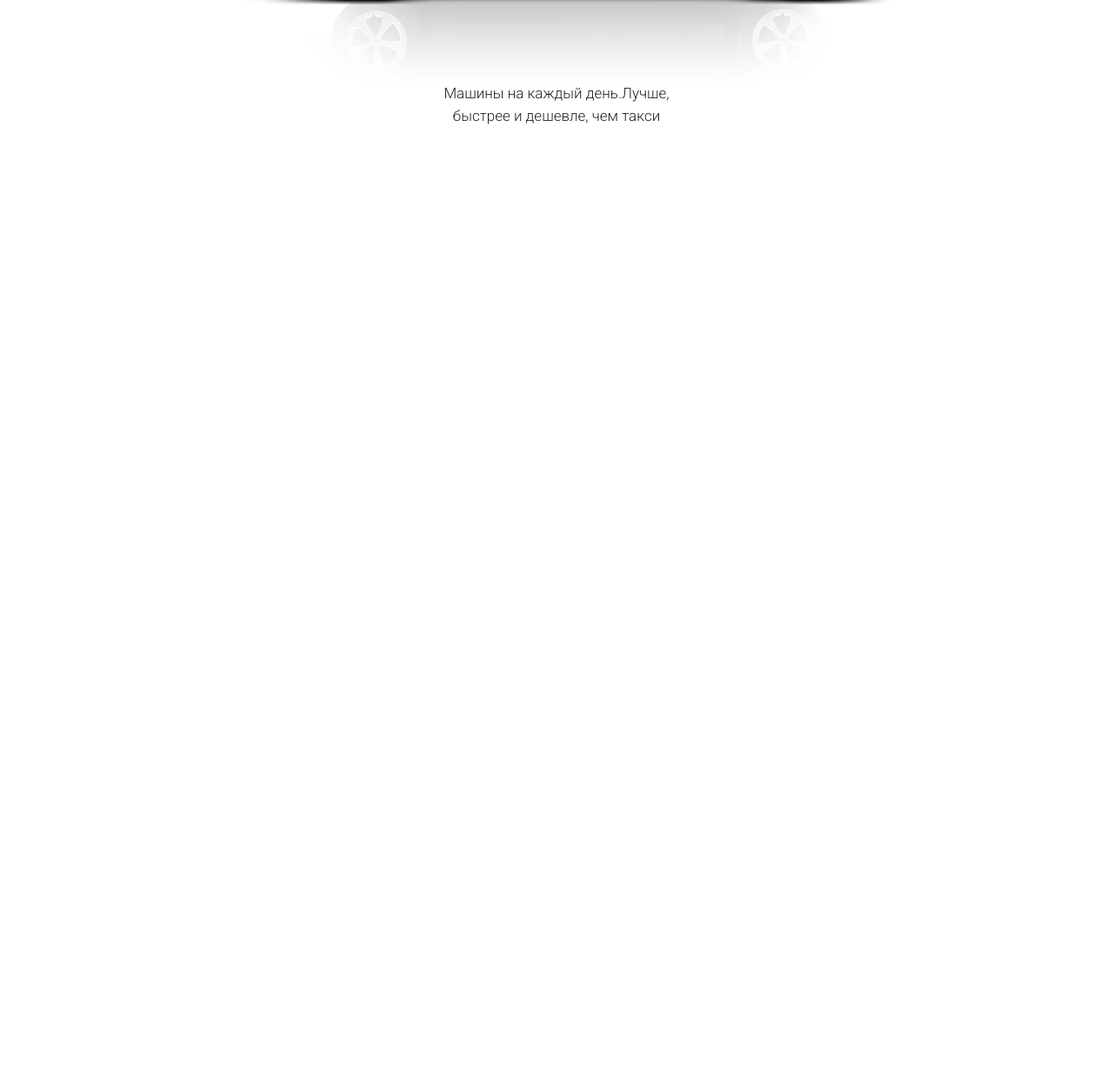
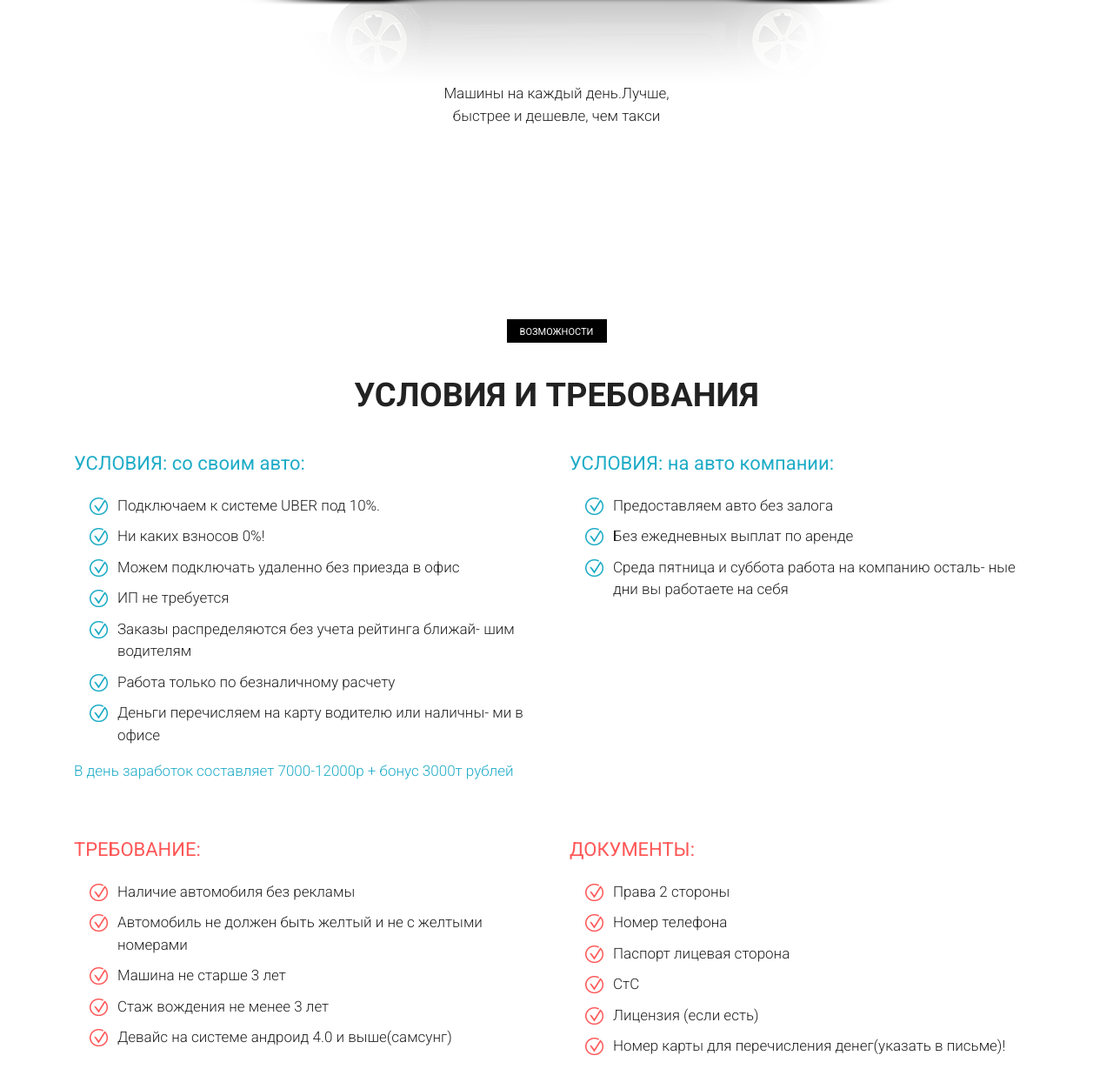
Before and after one commit to Solopgang116/uber777, a plain HTML site: page src/index.html in a window 1280 px wide. Shown: the part 3253-4505 px from the top of the page at 87% size. Before the commit the page ends 3552 px from the top, so only its background shows below. Drawn offline with Linux system fonts and the light colour scheme.

Commit message:
свёрстана пятая секция секция

```diff
--- a/src/index.html
+++ b/src/index.html
@@ -188,37 +188,37 @@
           <div class="col-4">
             <div class="mobile__item mobile__item_1">
               <a href="#" class="mobile__item_link">оформление заказа одним касанием</a>
-              <div class="mobile__item_plus"><img src="icon/plus.png" alt="plus" /></div>
+              <div class="mobile__item_plus"></div>
             </div>
           </div>
           <div class="col-4">
             <div class="mobile__item mobile__item_2">
               <a href="#" class="mobile__item_link">надежная подача</a>
-              <div class="mobile__item_plus"><img src="icon/plus.png" alt="plus" /></div>
+              <div class="mobile__item_plus"></div>
             </div>
           </div>
           <div class="col-4">
             <div class="mobile__item mobile__item_3">
               <a href="#" class="mobile__item_link">прозрачные цены</a>
-              <div class="mobile__item_plus"><img src="icon/plus.png" alt="plus" /></div>
+              <div class="mobile__item_plus"></div>
             </div>
           </div>
           <div class="col-4">
             <div class="mobile__item mobile__item_4">
               <a href="#" class="mobile__item_link">безналичная оплата</a>
-              <div class="mobile__item_plus"><img src="icon/plus.png" alt="plus" /></div>
+              <div class="mobile__item_plus"></div>
             </div>
           </div>
           <div class="col-4">
             <div class="mobile__item mobile__item_5">
               <a href="#" class="mobile__item_link">обратная связь</a>
-              <div class="mobile__item_plus"><img src="icon/plus.png" alt="plus" /></div>
+              <div class="mobile__item_plus"></div>
             </div>
           </div>
           <div class="col-4">
             <div class="mobile__item mobile__item_6">
               <a href="#" class="mobile__item_link">разделить стоимость поездки</a>
-              <div class="mobile__item_plus"><img src="icon/plus.png" alt="plus" /></div>
+              <div class="mobile__item_plus"></div>
             </div>
           </div>
         </div>
@@ -242,5 +242,70 @@
         </div>
       </div>
     </section>
+    <section class="conditions">
+      <div class="container">
+        <div class="label">возможности</div>
+        <div class="title">условия и требования</div>
+        <div class="row">
+          <div class="col-6">
+            <div class="conditions__self">УСЛОВИЯ: со своим авто:</div>
+            <ul class="conditions__list">
+              <li class="conditions__item">Подключаем к системе UBER под 10%.</li>
+              <li class="conditions__item">Ни каких взносов 0%!</li>
+              <li class="conditions__item">Можем подключать удаленно без приезда в офис</li>
+              <li class="conditions__item">ИП не требуется</li>
+              <li class="conditions__item">
+                Заказы распределяются без учета рейтинга ближай- шим водителям
+              </li>
+              <li class="conditions__item">Работа только по безналичному расчету</li>
+              <li class="conditions__item">
+                Деньги перечисляем на карту водителю или наличны- ми в офисе
+              </li>
+            </ul>
+            <div class="conditions__text">
+              В день заработок составляет 7000-12000р + бонус 3000т рублей
+            </div>
+          </div>
+
+          <div class="col-6">
+            <div class="conditions__our">УСЛОВИЯ: на авто компании:</div>
+            <ul class="conditions__list">
+              <li class="conditions__item">Предоставляем авто без залога</li>
+              <li class="conditions__item">Без ежедневных выплат по аренде</li>
+              <li class="conditions__item">
+                Среда пятница и суббота работа на компанию осталь- ные дни вы работаете на себя
+              </li>
+            </ul>
+          </div>
+          <div class="col-6">
+            <div class="conditions__need">ТРЕБОВАНИЕ:</div>
+            <ul class="conditions__list">
+              <li class="conditions__item conditions__item_red">Наличие автомобиля без рекламы</li>
+              <li class="conditions__item conditions__item_red">
+                Автомобиль не должен быть желтый и не с желтыми номерами
+              </li>
+              <li class="conditions__item conditions__item_red">Машина не старше 3 лет</li>
+              <li class="conditions__item conditions__item_red">Стаж вождения не менее 3 лет</li>
+              <li class="conditions__item conditions__item_red">
+                Девайс на системе андроид 4.0 и выше(самсунг)
+              </li>
+            </ul>
+          </div>
+          <div class="col-6">
+            <div class="conditions__doc">ДОКУМЕНТЫ:</div>
+            <ul class="conditions__list">
+              <li class="conditions__item conditions__item_red">Права 2 стороны</li>
+              <li class="conditions__item conditions__item_red">Номер телефона</li>
+              <li class="conditions__item conditions__item_red">Паспорт лицевая сторона</li>
+              <li class="conditions__item conditions__item_red">СтС</li>
+              <li class="conditions__item conditions__item_red">Лицензия (если есть)</li>
+              <li class="conditions__item conditions__item_red">
+                Номер карты для перечисления денег(указать в письме)!
+              </li>
+            </ul>
+          </div>
+        </div>
+      </div>
+    </section>
   </body>
 </html>
--- a/src/sass/style.sass
+++ b/src/sass/style.sass
@@ -1,7 +1,19 @@
 // переменные
 
 $primary__color:rgb(30, 172, 199)
+$second__color: rgb(255, 86, 86)
 
+
+
+//_________________________________________
+
+// миксины
+=btn__hover
+	&:hover
+		background-image: none
+		background-color: $primary__color
+
+//_________________________________________
 
 *
 	font-family: 'Roboto', sans-serif
@@ -114,6 +126,7 @@ nav
 		margin-top: 19px
 		min-width: 172px
 		height: 46px
+		+btn__hover
 .promo
 	min-height: 800px
 	background: url('../img/uber_bg.jpeg') center center/cover no-repeat
@@ -157,6 +170,7 @@ nav
 		border: none
 		margin: 0 auto
 		margin-top: 118px
+		+btn__hover
 .resons
 	min-height: 767px
 	background: rgb(255, 255, 255)
@@ -256,10 +270,29 @@ nav
 			justify-content: center//  внутри собственного блока
 			align-items: center // по x и y
 			cursor: pointer // при наведении видно, что можно нажать на элемент
-			padding: 6px // отступы как в макете
-			img
-				width: 100% // ограничение картинки по h и w в 100%  от родителя т.е 29х29рх
-// четвёртая секция
+			&:before
+				content: ''
+				display: block
+				width: 2px
+				height: 14px
+				background-color: $primary__color
+				transition: 0.3s all
+
+			&:after
+				content: ''
+				display: block
+				width: 14px
+				height: 2px
+				position: absolute // выровнелось само
+				// right: 50% //
+				// transform: translateX(50%)
+				background-color: $primary__color
+				transition: 0.3s all
+			&:hover
+				&:before, &:after
+					background-color: $second__color
+
+
 .car
 	min-height: 900px
 	padding: 27px 0 138px 0
@@ -269,3 +302,53 @@ nav
 		font-size: 17px
 		font-weight: 300
 		text-align: center
+
+// пятая секция
+.conditions
+	min-height: 763px
+	padding: 68px 0 84px 0
+	&__self, &__our
+		color: $primary__color
+		font-size: 22px
+		font-weight: 400
+		text-align: left
+		margin-top: 14px
+	&__list
+		padding-left: 50px
+		list-style-type: none
+		margin-top: 20px
+	&__item
+		// display: inline-block
+		margin-bottom: 10px
+		color: rgb(34, 34, 34)
+		font-size: 17px
+		font-weight: 300
+		text-align: left
+		position: relative
+		&::before
+			content: ''
+			display: inline-block
+			// vertical-align: middle
+			// transform: translate(-5px, -2px)
+			position: absolute
+			left: -32px
+			// transform: translateX(-50%)
+			top: 3px
+			width: 21px
+			height: 20px
+			background: url('../icon/check_blue.png') center (center/cover) no-repeat
+			// margin-right: 15px
+		&_red
+			&::before
+				background: url('../icon/check_red.png') center (center/cover) no-repeat
+	&__text
+		color:  $primary__color
+		font-size: 17px
+		font-weight: 300
+		text-align: left
+	&__need,&__doc
+		color: $second__color
+		font-size: 22px
+		font-weight: 400
+		text-align: left
+		margin-top: 60px
```
Also changed, not shown: src/css/style.min.css, src/icon/check_blue.png (added), src/icon/check_red.png (added), 1 other file.
